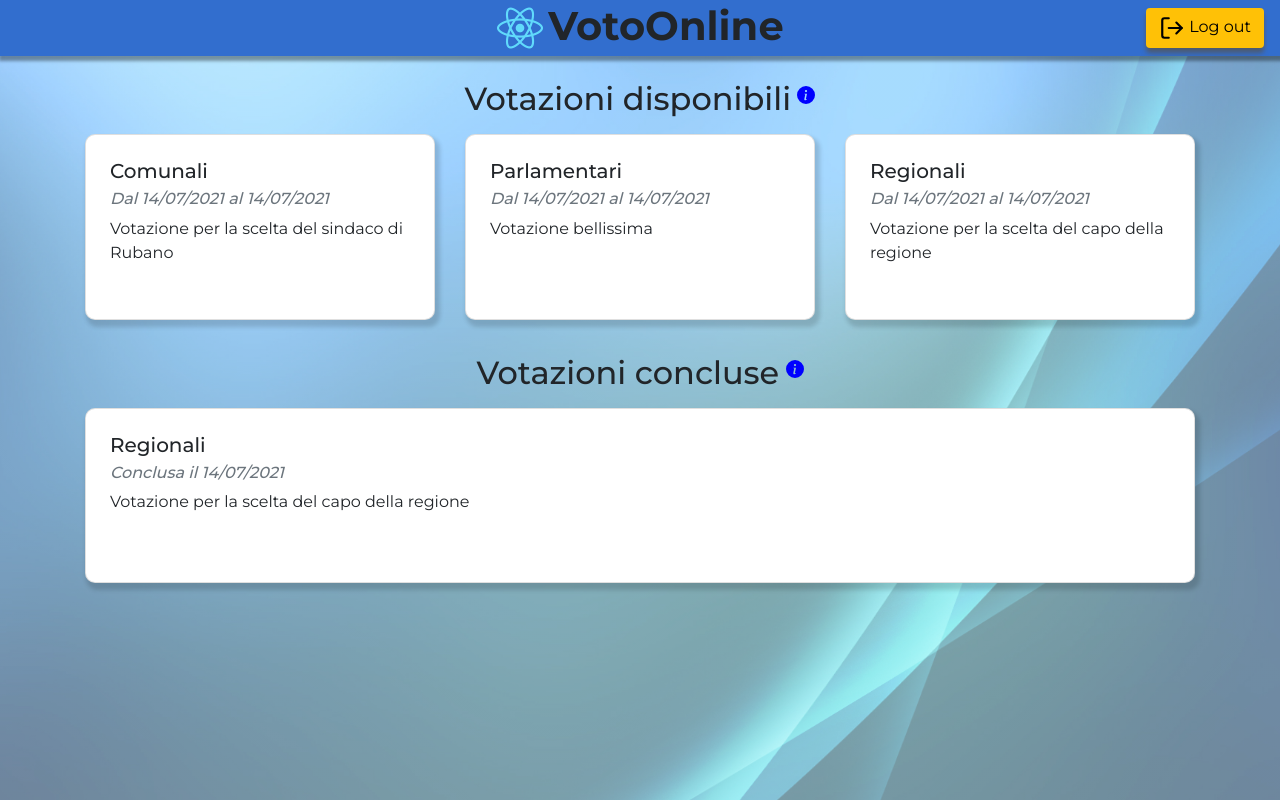
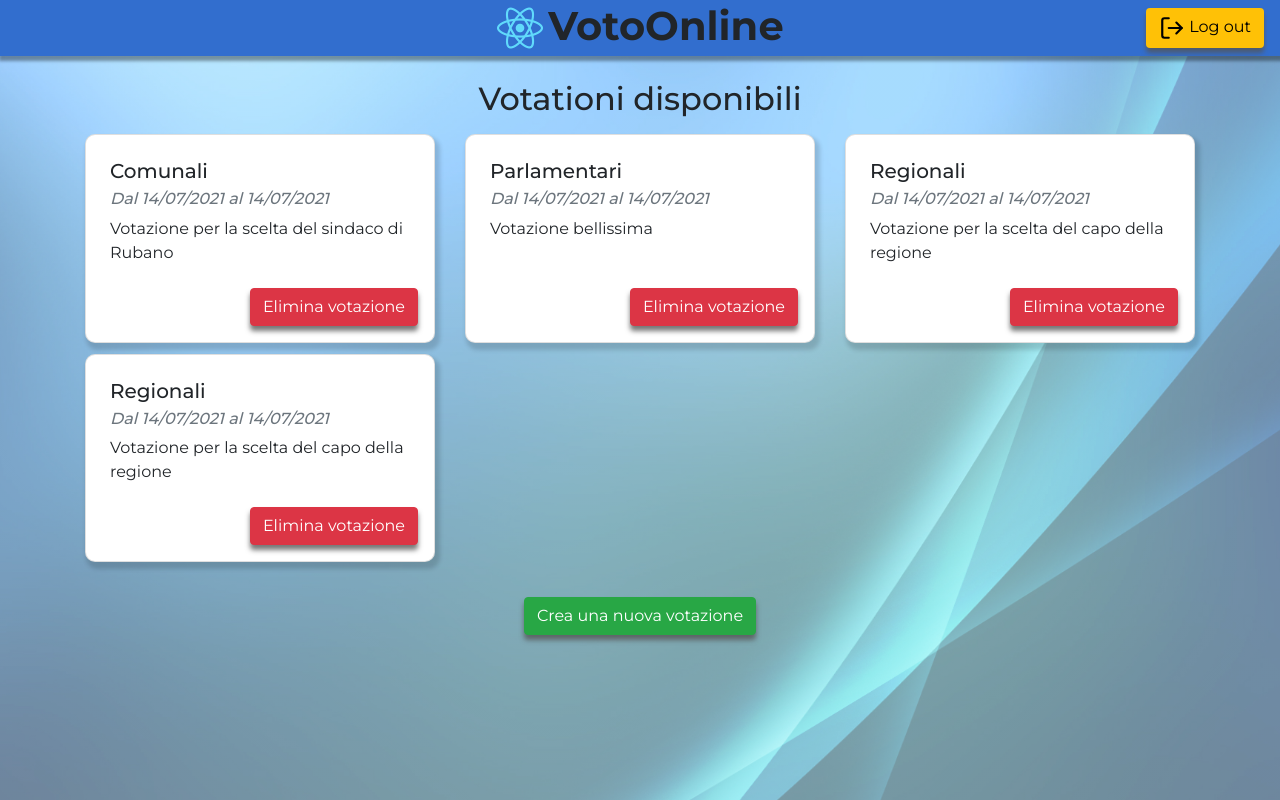
Before and after one commit to ragoale99/VotoOnline-React, a React (Create React App) app: page / in a window 1280 px wide. Built offline with nearby package versions, Linux system fonts and the light colour scheme.

Commit message:
some changes

```diff
--- a/src/App.css
+++ b/src/App.css
@@ -1,4 +1,6 @@
 @import url("https://fonts.googleapis.com/css2?family=Montserrat:wght@300;400;500;600;700;800&display=swap");
+
+/* INIZIO ANIMAZIONI */
 @keyframes transitionIn {
 	from {
 		opacity: 0;
@@ -10,6 +12,97 @@
 	}
 }
 
+@keyframes slideInFromLeft {
+	0% {
+		transform: translateX(-500%);
+	}
+	100% {
+		transform: translateX(0);
+	}
+}
+@keyframes slideInFromRight {
+	0% {
+		transform: translateX(500%);
+	}
+	100% {
+		transform: translateX(0);
+	}
+}
+
+@keyframes float {
+	0% {
+		box-shadow: 0 5px 15px 0px rgba(0, 0, 0, 0.6);
+		transform: translatey(0px);
+	}
+	50% {
+		box-shadow: 0 25px 15px 0px rgba(0, 0, 0, 0.2);
+		transform: translatey(-20px);
+	}
+	100% {
+		box-shadow: 0 5px 15px 0px rgba(0, 0, 0, 0.6);
+		transform: translatey(0px);
+	}
+}
+
+@keyframes slideIn {
+	0% {
+		transform: translateX(-50%);
+	}
+	100% {
+		transform: translateX(0);
+	}
+}
+
+@keyframes slideInFromBottom {
+	0% {
+		transform: translateY(150%);
+	}
+	100% {
+		transform: translateY(0);
+	}
+}
+
+@keyframes slideInFromTop {
+	0% {
+		transform: translateY(-150%);
+	}
+	100% {
+		transform: translateY(0);
+	}
+}
+
+@-webkit-keyframes action {
+	0% {
+		transform: translateY(-3px);
+	}
+	100% {
+		transform: translateY(3px);
+	}
+}
+@keyframes action {
+	0% {
+		transform: translateY(-3px);
+	}
+	100% {
+		transform: translateY(3px);
+	}
+}
+
+@keyframes deleteAnimation {
+	0% {
+		opacity: 1;
+	}
+
+	1% {
+		opacity: 1;
+	}
+
+	100% {
+		display: none;
+		opacity: 0;
+	}
+}
+/* FINE ANIMAZIONI */
 .App {
 	animation: transitionIn 0.75s;
 	font-family: "Montserrat", sans-serif;
--- a/src/App.js
+++ b/src/App.js
@@ -10,7 +10,7 @@
 export const VotationsContext = createContext(null);
 
 function App() {
-	const [role, setRole] = useState("genericUser");
+	const [role, setRole] = useState("admin");
 	const [votations, setVotations] = useState([
 		{
 			id: uuidv4(),
--- a/src/components/LoginForm.css
+++ b/src/components/LoginForm.css
@@ -85,26 +85,6 @@
 		brightness(106%) contrast(117%);
 }
 
-@keyframes transitionIn {
-	from {
-		opacity: 0;
-		transform: rotateX(-10deg);
-	}
-	to {
-		opacity: 1;
-		transform: rotateX(0);
-	}
-}
-
-@keyframes slideIn {
-	0% {
-		transform: translateX(-50%);
-	}
-	100% {
-		transform: translateX(0);
-	}
-}
-
 .form-container {
 	animation: slideIn 0.75s;
 }
@@ -116,21 +96,6 @@
 @media (max-width: 768px) {
 	.login-page {
 		justify-content: center;
-	}
-}
-
-@keyframes float {
-	0% {
-		box-shadow: 0 5px 15px 0px rgba(0, 0, 0, 0.6);
-		transform: translatey(0px);
-	}
-	50% {
-		box-shadow: 0 25px 15px 0px rgba(0, 0, 0, 0.2);
-		transform: translatey(-20px);
-	}
-	100% {
-		box-shadow: 0 5px 15px 0px rgba(0, 0, 0, 0.6);
-		transform: translatey(0px);
 	}
 }
 
--- a/src/components/admin/AdminContent.css
+++ b/src/components/admin/AdminContent.css
@@ -1,18 +1,3 @@
-@keyframes deleteAnimation {
-	0% {
-		opacity: 1;
-	}
-
-	1% {
-		opacity: 1;
-	}
-
-	100% {
-		display: none;
-		opacity: 0;
-	}
-}
-
 .delete {
 	-webkit-animation: deleteAnimation 0.5s ease-out;
 	-moz-animation: deleteAnimation 0.5s ease-out;
--- a/src/components/genericUser/GenericContent.css
+++ b/src/components/genericUser/GenericContent.css
@@ -1,31 +1,3 @@
-@keyframes transitionIn {
-	from {
-		opacity: 0;
-		transform: rotateX(-10deg);
-	}
-	to {
-		opacity: 1;
-		transform: rotateX(0);
-	}
-}
-
-@keyframes slideInFromLeft {
-	0% {
-		transform: translateX(-500%);
-	}
-	100% {
-		transform: translateX(0);
-	}
-}
-@keyframes slideInFromRight {
-	0% {
-		transform: translateX(500%);
-	}
-	100% {
-		transform: translateX(0);
-	}
-}
-
 .info {
 	margin-bottom: 0.4em;
 	margin-left: 0.2em;
@@ -64,17 +36,9 @@
 	-webkit-transition: background-color 300ms linear;
 	-ms-transition: background-color 300ms linear;
 	transition: background-color 300ms linear;
-
 }
 
-@media (max-width: 400px) {
-	.title-cards {
-		font-size: 24px;
-	}
-}
-
-/* animazione flip card */
-
+/* INIZIO ANIMAZIONE FLIP */
 .scene {
 	height: 175px;
 	perspective: 1000px;
@@ -87,14 +51,12 @@
 	position: relative;
 	transition: transform 1s;
 	transform-style: preserve-3d;
-
 }
 
 .bueo__face:hover {
 	box-shadow: 3px 5px 4px 2px rgba(0, 0, 0, 0.26);
 	cursor: pointer;
 	background-color: rgb(208, 240, 255);
-
 }
 
 .bueo__face {
@@ -113,15 +75,24 @@
 
 .bueo__face--back {
 	background: blue;
-  transform: rotateY( 180deg );
+	transform: rotateY(180deg);
 }
 
 .bueo.is-flipped {
 	transform: rotateY(180deg);
 }
 
-.bueo { transform-origin: center right; }
+.bueo {
+	transform-origin: center right;
+}
 
 .bueo.is-flipped {
 	transform: translateX(-100%) rotateY(-180deg);
 }
+/* FINE ANIMAZIONE FLIP */
+
+@media (max-width: 400px) {
+	.title-cards {
+		font-size: 24px;
+	}
+}
--- a/src/components/genericUser/Votation.css
+++ b/src/components/genericUser/Votation.css
@@ -58,24 +58,6 @@
 	-ms-user-select: none; /* Internet Explorer/Edge */
 }
 
-@keyframes slideInFromBottom {
-	0% {
-		transform: translateY(150%);
-	}
-	100% {
-		transform: translateY(0);
-	}
-}
-
-@keyframes slideInFromTop {
-	0% {
-		transform: translateY(-150%);
-	}
-	100% {
-		transform: translateY(0);
-	}
-}
-
 .regole {
 	animation: slideInFromTop 0.75s;
 }
@@ -98,20 +80,3 @@
 	-webkit-animation: action 0.7s infinite alternate;
 	animation: action 0.7s infinite alternate;
 }
-
-@-webkit-keyframes action {
-	0% {
-		transform: translateY(-3px);
-	}
-	100% {
-		transform: translateY(3px);
-	}
-}
-@keyframes action {
-	0% {
-		transform: translateY(-3px);
-	}
-	100% {
-		transform: translateY(3px);
-	}
-}
```
Lines whose indentation alone changed are shown as unchanged.
